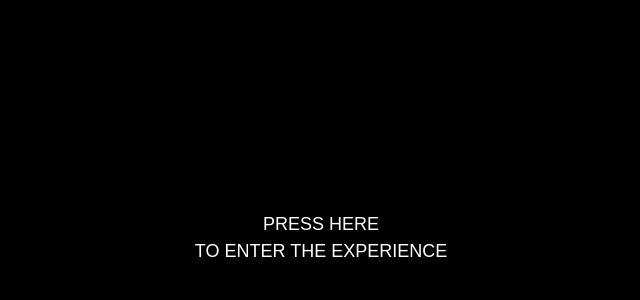
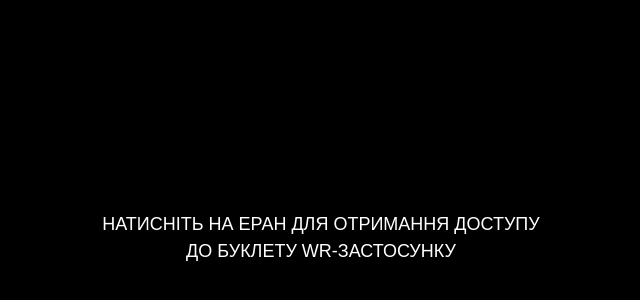
Before and after one commit to gutigomd/Web-AR-Test, a plain HTML site: page index.html in a window 1280 px wide. Shown: the part 162-462 px from the top of the page, without its empty margins (319-959 px from the left). Drawn offline with nearby package versions, Linux system fonts and the light colour scheme.

Commit message:
Changed by GitHub

```diff
--- a/index.html
+++ b/index.html
@@ -27,9 +27,9 @@
                 text-transform: uppercase; font-family: Arial, Helvetica, sans-serif; font-weight: 400; line-height: 1.5em; font-size: large; white-space: nowrap;
                 user-select: none; pointer-events: none;
             ">
-            Press here
+            Натисніть на еран для отримання доступу
             <br>
-            to enter the experience
+            до буклету WR-застосунку
         </div>
     </div>
 
```
